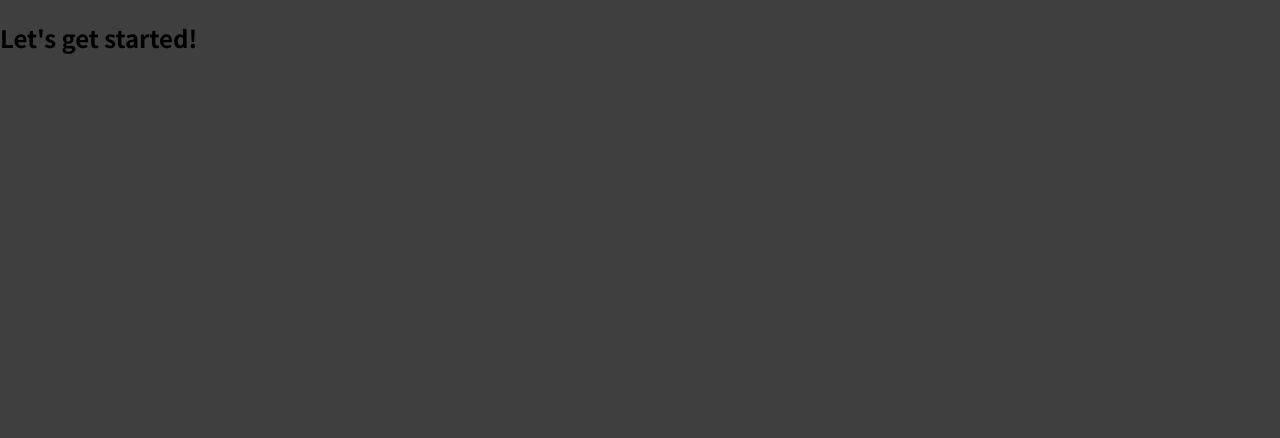
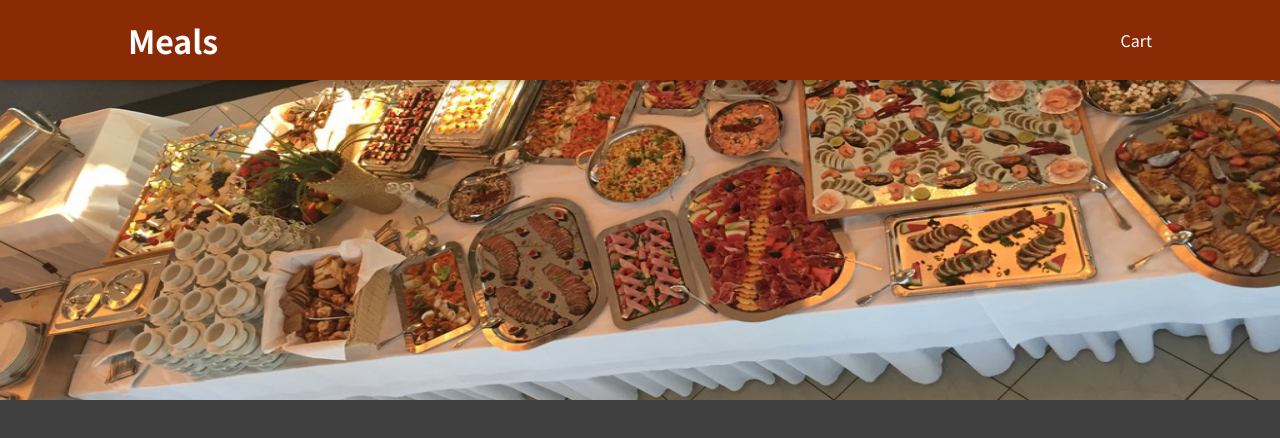
Before and after one commit to aida-sertovic-komic/food-order-app, a React (Create React App) app: page / in a window 1280 px wide. Shown: the top 438 px of the page. Built offline with nearby package versions, Linux system fonts and the light colour scheme.

Commit message:
add header component

```diff
--- a/src/App.js
+++ b/src/App.js
@@ -1,8 +1,11 @@
+import { Fragment } from 'react';
+import Header from './components/Layout/Header';
+
 function App() {
   return (
-    <div>
-      <h2>Let's get started!</h2>
-    </div>
+    <Fragment>
+      <Header />
+    </Fragment>
   );
 }
 
--- a/src/components/Layout/Header.js
+++ b/src/components/Layout/Header.js
@@ -0,0 +1,18 @@
+import classes from './Header.module.css';
+import { Fragment } from 'react';
+import mealsImage from '../../assets/meals.jpg';
+const Header = (props) => {
+    return (
+    <Fragment>
+        <header className={classes.header}>
+            <h1>Meals</h1>
+            <buttton>Cart</buttton>
+        </header>
+        <div>
+            <img className={classes['main-image']} src={mealsImage} alt='A table full of delicious food!'/>
+        </div>
+    </Fragment>
+)
+}
+
+export default Header;
--- a/src/components/Layout/Header.module.css
+++ b/src/components/Layout/Header.module.css
@@ -0,0 +1,29 @@
+.header {
+    position: fixed;
+    top: 0;
+    left: 0;
+    width: 100%;
+    height: 5rem;
+    background-color: #8a2b06;
+    color: white;
+    display: flex;
+    justify-content: space-between;
+    align-items: center;
+    padding: 0 10%;
+    box-shadow: 0 2px 8px rgba(0, 0, 0, 0.25);
+    z-index: 10;
+  }
+
+  .main-image {
+    width: 100%;
+    height: 25rem;
+    z-index: 0;
+    overflow: hidden;
+  }
+
+  .main-image img {
+    width: 110%;
+    height: 100%;
+    object-fit: cover;
+    transform: rotateZ(-5deg) translateY(-4rem) translateX(-1rem);
+  }
```
Also changed, not shown: src/assets/meals.jpg (added).
